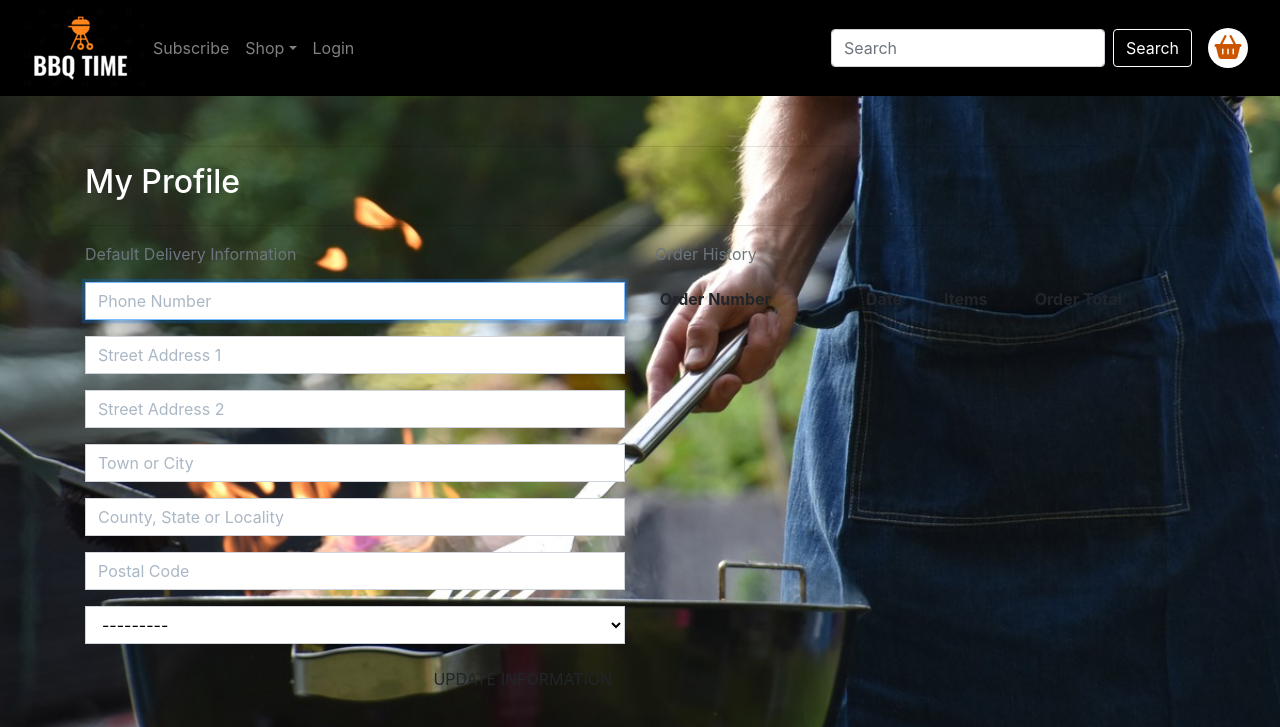
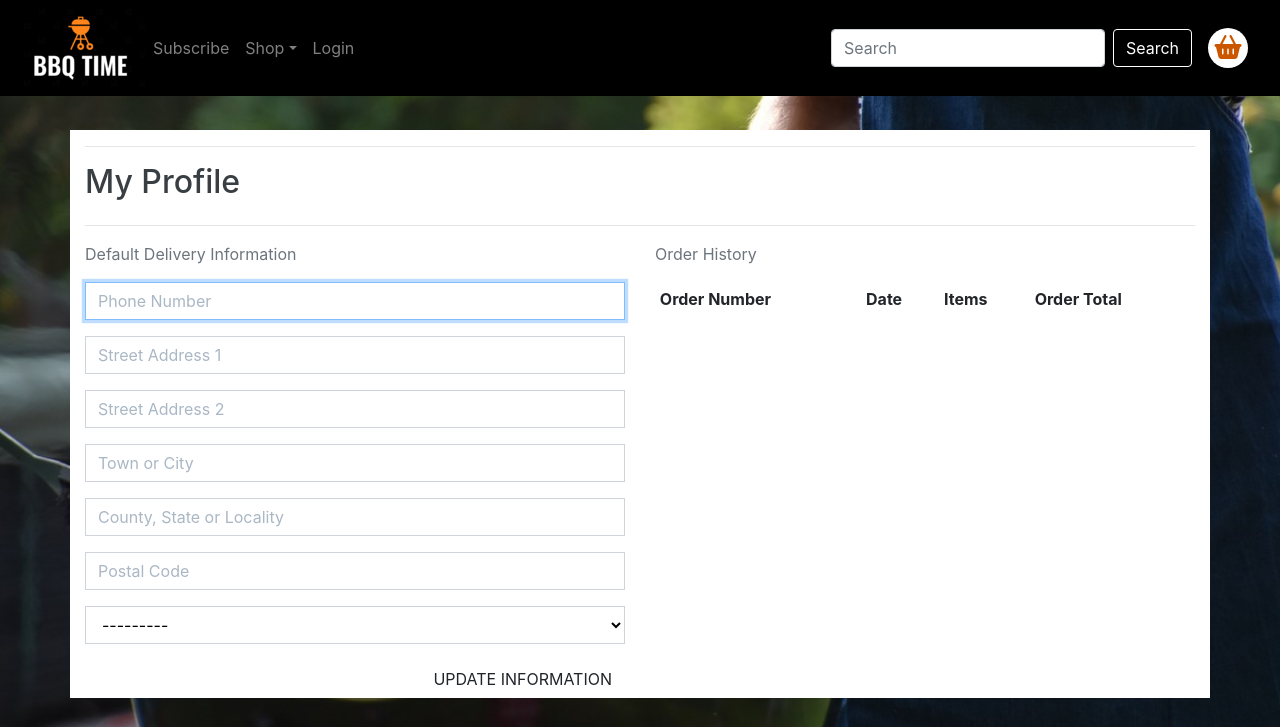
Before and after one commit to clawrence00/bbqtime, a Django app: page /profile/ in a window 1280 px wide. Shown: the top 727 px of the page. Run offline with Django 3.2, Linux system fonts and the light colour scheme; the visitor is signed in with stand-in values (Sample User, id 1); data comes from the database, SQL or seed files in the repository; data that the repository does not hold is empty; some libraries are stand-ins or nearby versions.

Commit message:
edited css for profile template

```diff
--- a/profiles/templates/profiles/profile.html
+++ b/profiles/templates/profiles/profile.html
@@ -15,7 +15,7 @@
 
 {% block content %}
 <div class="overlay"></div>
-<div class="container">
+<div class="container basket">
     <div class="row">
         <div class="col">
             <hr>
```
